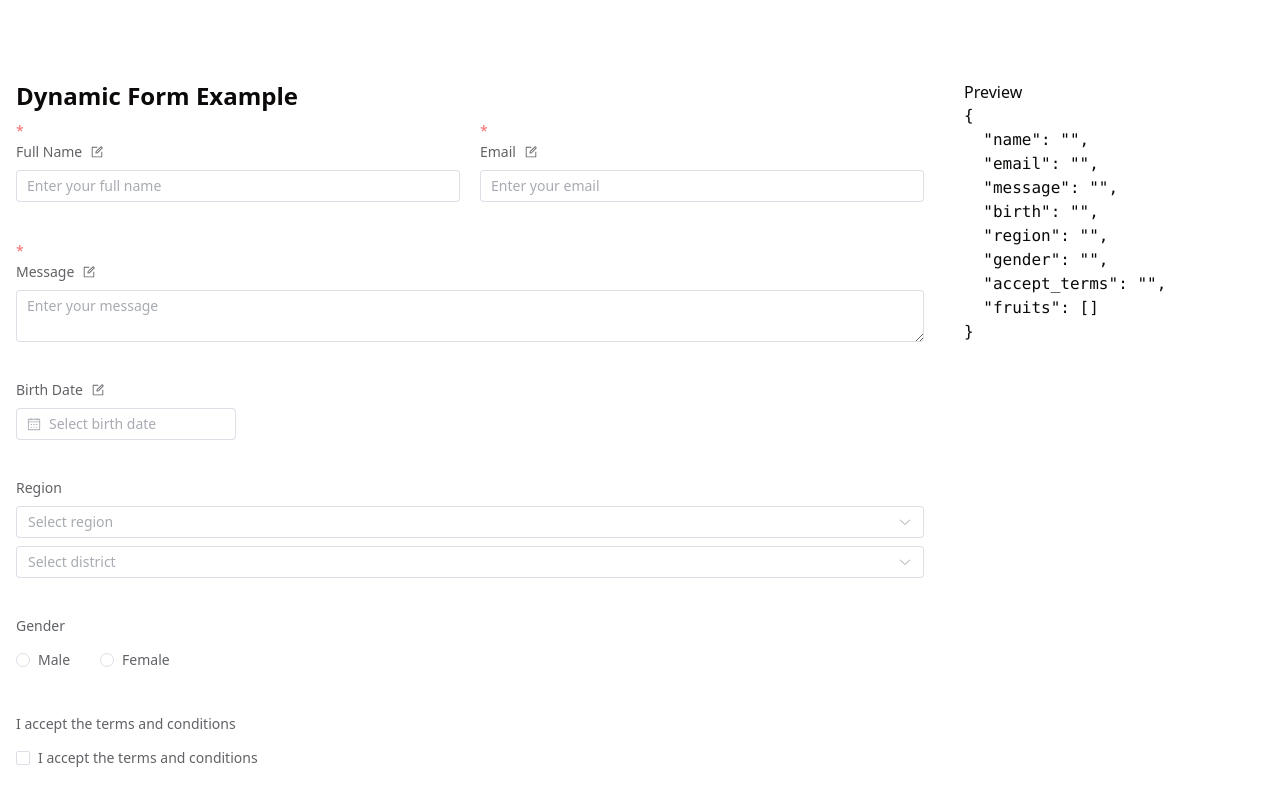
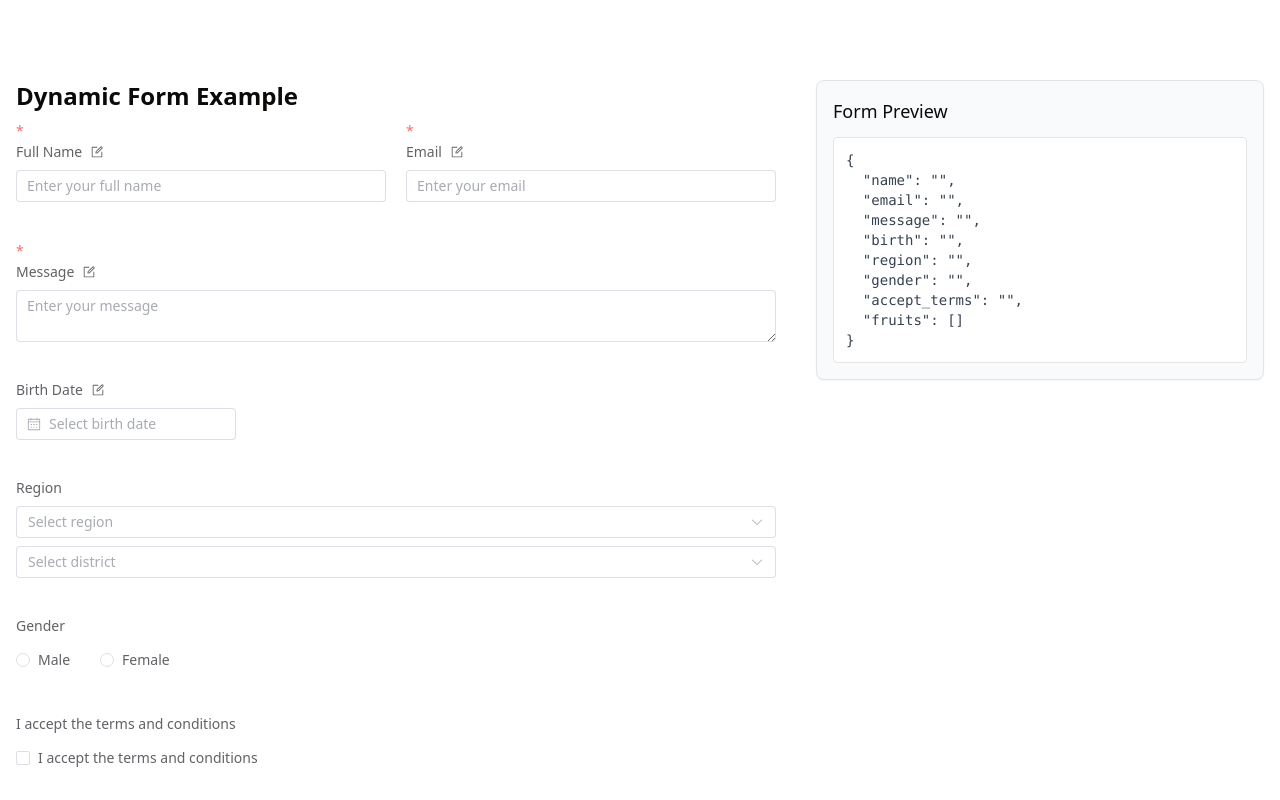
Before and after one commit to muhammad-polvanov/dynamic-form-generator, a Vue app: page / in a window 1280 px wide. Shown: the top 800 px of the page. Built offline with nearby package versions, Linux system fonts and the light colour scheme.

Commit message:
refactor: simplify index.vue by removing commented-out code and enhancing form preview layout

```diff
--- a/src/pages/index.vue
+++ b/src/pages/index.vue
@@ -1,48 +1,20 @@
 <template>
   <div class="container py-20">
-    <!-- <h1 class="text-2xl font-bold mb-10">Dynamic Form Generator</h1>
-    <div class="grid grid-cols-2 gap-10">
-      <div class="space-y-4">
-        <div v-for="field in formData.form.form_data" :key="field.id">
-          <div v-for="(formElement, idx) in field.fields" :key="idx">
-            <label :for="formElement.id" class="block text-sm font-medium mb-1">
-              {{ formElement.label }}
-            </label>
-            <component
-              :name="formElement.name"
-              :placeholder="formElement.placeholder"
-              :label="formElement.label"
-              :is="componentMap[formElement.type]"
-            >
-              <template v-if="formElement.options">
-                <component
-                  v-for="option in formElement.options"
-                  :key="option.id"
-                  :value="option.value"
-                  :label="option.label"
-                  :is="optionMap[formElement.type]"
-                >
-                </component>
-              </template>
-              <template v-else-if="formElement.multiple === 'single'">
-                {{ formElement.label }}
-              </template>
-            </component>
-          </div>
-        </div>
-      </div>
-      <div></div>
-    </div>
-
-    <div class="inline-flex gap-4 mt-10">
-      <el-button type="primary">Save</el-button>
-      <el-button type="default">Reset</el-button>
-    </div> -->
     <div class="flex items-start gap-10">
       <DynamicForm v-model="formModel" />
-      <div class="w-full max-w-[300px]">
-        <h1>Preview</h1>
-        <pre>{{ formModel }}</pre>
+      <div class="w-full max-w-md p-4 bg-gray-50 border rounded-lg shadow-sm">
+        <h2 class="text-lg font-medium mb-3">Form Preview</h2>
+        <div
+          v-if="Object.keys(formModel).length"
+          class="bg-white p-3 rounded border overflow-auto max-h-[500px]"
+        >
+          <pre class="text-sm text-gray-700 whitespace-pre-wrap">{{
+            JSON.stringify(formModel, null, 2)
+          }}</pre>
+        </div>
+        <div v-else class="bg-white p-3 rounded border text-gray-500 text-sm">
+          No data yet. Fill the form to see values here.
+        </div>
       </div>
     </div>
   </div>
@@ -50,6 +22,11 @@
 <script setup lang="ts">
 import { ref } from "vue"
 import DynamicForm from "../components/dynamic-form/DynamicForm.vue"
+
+defineOptions({
+  name: "IndexPage",
+})
+
 const formModel = ref({})
 </script>
 <style scoped></style>
```
